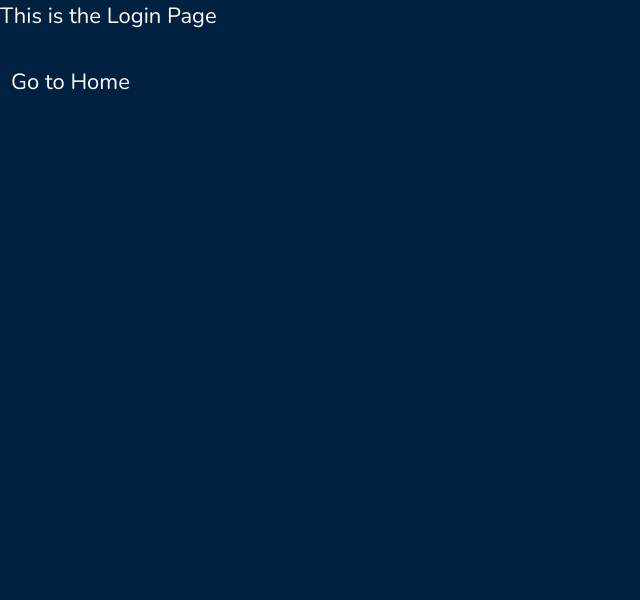
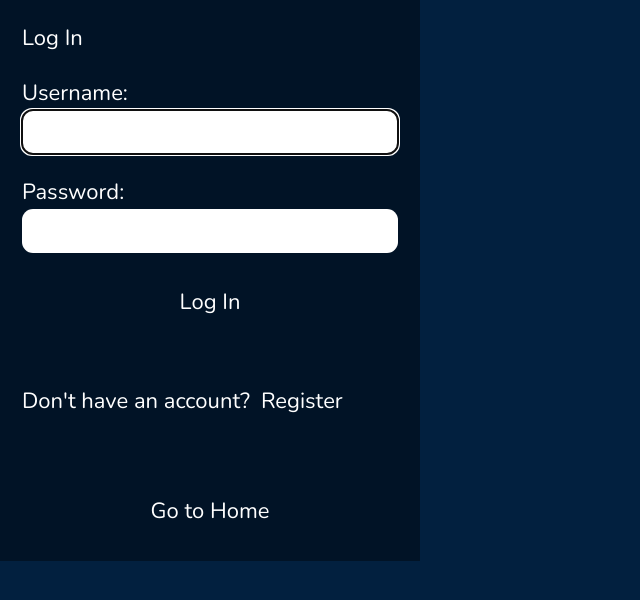
Before and after one commit to le6426/CastOff, a React (Vite) app in the folder client/: page /login in a window 1280 px wide. Shown: the top 600 px of the page, without its empty margins (0-640 px from the left). Built offline with nearby package versions, Linux system fonts and the light colour scheme.

Commit message:
Finished login page logic, moving on to sessions now

```diff
--- a/client/src/Login.tsx
+++ b/client/src/Login.tsx
@@ -1,20 +1,99 @@
 import { useRef, useState, useEffect } from "react";
-import {
-  faCheck,
-  faTimes,
-  faInfoCircle,
-} from "@fortawesome/free-solid-svg-icons";
-import { FontAwesomeIcon } from "@fortawesome/react-fontawesome";
-import { Link } from "react-router-dom";
+import { Link, useNavigate } from "react-router-dom";
+import "./Register.css";
 
 const Login = () => {
+  const userRef = useRef<HTMLInputElement>(null);
+  const errRef = useRef<HTMLParagraphElement>(null);
+
+  const [user, setUser] = useState("");
+
+  const [pwd, setPwd] = useState("");
+
+  const [errMsg, setErrMsg] = useState("");
+
+  let navigate = useNavigate();
+
+  useEffect(() => {
+    userRef.current?.focus();
+  }, []);
+
+  useEffect(() => {
+    setErrMsg("");
+  }, [user, pwd]);
+
+  const handleSubmit = async (e: React.SubmitEvent<HTMLFormElement>) => {
+    e.preventDefault();
+
+    const apiBaseUrl = import.meta.env.VITE_API_BASE_URL;
+
+    try {
+      const response = await fetch(`${apiBaseUrl}/login`, {
+        method: "POST",
+        headers: {
+          "Content-Type": "application/json",
+        },
+        body: JSON.stringify({ username: user, password: pwd }),
+      });
+
+      // console.log("Response:", response);
+
+      if (response.ok) {
+        navigate("/");
+      } else {
+        const responseDetails = await response.json();
+        setErrMsg(responseDetails.detail);
+      }
+    } catch (error) {
+      setErrMsg("No response from server");
+    }
+  };
+
   return (
-    <div>
-      <h1>This is the Login Page</h1>
+    <section>
+      <p
+        ref={errRef}
+        className={errMsg ? "errmsg" : "offscreen"}
+        aria-live="assertive"
+      >
+        {errMsg}
+      </p>
+      <h1>Log In</h1>
+      <form onSubmit={handleSubmit}>
+        <label htmlFor="username">Username:</label>
+
+        <input
+          type="text"
+          id="username"
+          ref={userRef}
+          autoComplete="off"
+          onChange={(e) => setUser(e.target.value)}
+          value={user}
+          required
+        />
+
+        <label htmlFor="password">Password:</label>
+        <input
+          type="password"
+          id="password"
+          onChange={(e) => setPwd(e.target.value)}
+          value={pwd}
+          required
+        />
+
+        <button disabled={user && pwd ? false : true}>Log In</button>
+      </form>
+      <div>
+        Don't have an account?
+        <button>
+          <Link to="/register">Register</Link>
+        </button>
+      </div>
+      <br />
       <button>
         <Link to="/">Go to Home</Link>
       </button>
-    </div>
+    </section>
   );
 };
 
--- a/client/src/Register.tsx
+++ b/client/src/Register.tsx
@@ -32,7 +32,7 @@ const Register = () => {
   let navigate = useNavigate();
 
   useEffect(() => {
-    userRef.current.focus();
+    userRef.current?.focus();
   }, []);
 
   useEffect(() => {
@@ -48,7 +48,7 @@ const Register = () => {
     setErrMsg("");
   }, [user, pwd, matchPwd]);
 
-  const handleSubmit = async (e) => {
+  const handleSubmit = async (e: React.SubmitEvent<HTMLFormElement>) => {
     e.preventDefault();
     // if button enabled with JS hack
     const v1 = USER_REGEX.test(user);
```
Also changed, not shown: 2 other files (tests, documents, lock files or other folders).
